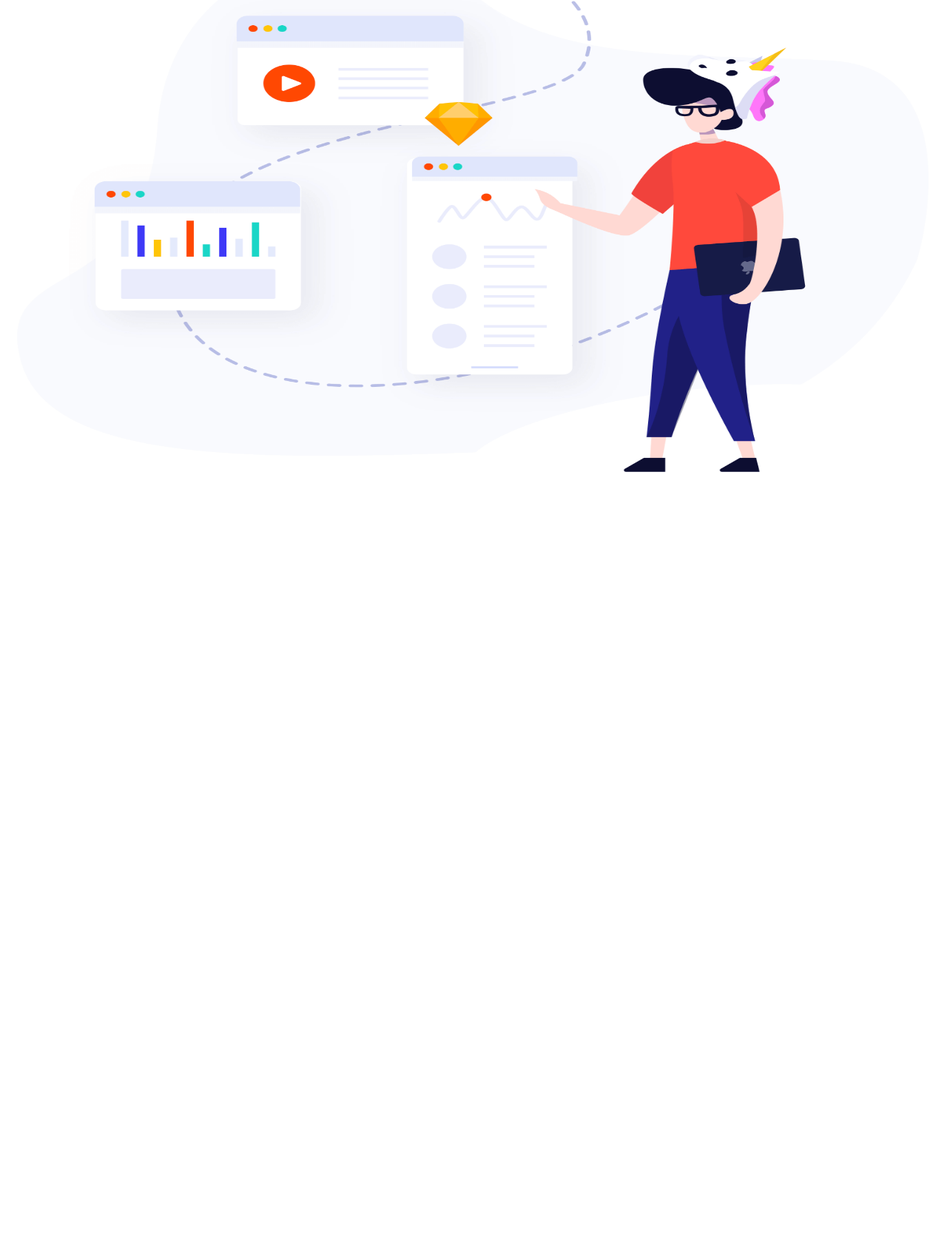
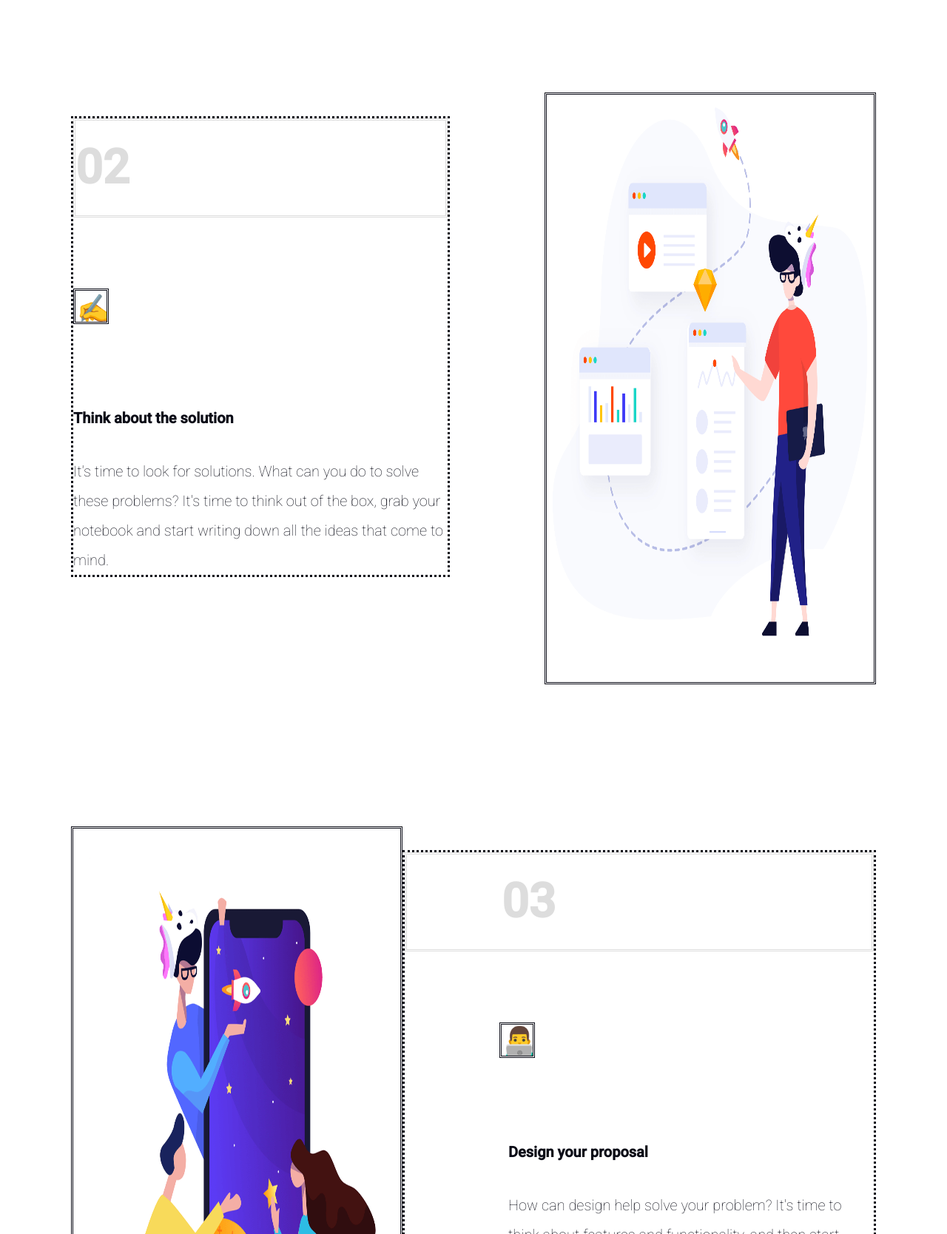
Before and after one commit to Isabelle-github/DesignerChallenges, a plain HTML site: page index.html in a window 1280 px wide. Shown: the part 4579-6247 px from the top of the page at 74% size. Before the commit the page ends 5387 px from the top, so only its background shows below. Drawn offline with Linux system fonts and the light colour scheme.

Commit message:
all steps drafted

```diff
--- a/assets/css/style.css
+++ b/assets/css/style.css
@@ -171,29 +171,28 @@ main article:first-of-type h1{
     height: 2em;
     display: inline-block;
 } */
-/* ======Main-STEP=======*/
+/* ======Main-STEP1=======*/
 .stepOdd {
     width: 100%;
-    height: 60vw;
     display: flex;
     justify-content: center;
     align-items:flex-start;
 }
 
 .stepOdd h1{
-    font-size: 3em;
+    font-size: 4em;
     color: #dddddd ;
     border-style: double;
     padding-left: 2em;
 }
-.stepOdd img{
-    width: 40%;
+.imgOdd{
+    width: 35%;
     border-style: double;
 }
 .stepOdd p{
     font-size: 1.25em;
     font-weight: lighter;
-    padding-left: 5em;
+    padding-left: 7em;
 }
 .stepOdd p:nth-of-type(1){
     font-weight: bold;
@@ -204,14 +203,52 @@ main article:first-of-type h1{
     border-style: dotted;
 } */
 .stepOdd div{
-    width: 40%;
+    width: 50%;
     border-style: dotted;
     margin-top: 8em;
 }
 .iconOdd{
     width: 3em;
     height: 3em;
-    left: 0;
-    right: 7em;
+    border-style: double;
+    margin-left: 8em;
+}
+/* ======Main-STEP2=======*/
+.stepEven {
+    width: 100%;
+    display: flex;
+    justify-content: center;
+    align-items:flex-start;
+}
+.stepEven div {
+    order: -1;
+    width: 40%;
+    border-style: dotted;
+    margin-top: 8em;
+    margin-right: 8em;
+}
+.iconEven{
+    width: 3em;
+    height: 3em;
     border-style: double;
 }
+.stepEven h1{
+    font-size: 4em;
+    color: #dddddd ;
+    border-style: double;
+}
+.stepEven p:nth-of-type(1){
+    font-weight: bold;
+}
+.stepEven p{
+    font-size: 1.25em;
+    font-weight: lighter;
+}
+.imgEven{
+    width: 35%;
+    border-style: double;
+}
+
+/* ======Main-STEP3=======*/
+
+/* ======Main-STEP4=======*/
--- a/index.html
+++ b/index.html
@@ -117,8 +117,40 @@
 
         </section>
         <section class="stepEven">
-            <img class="imgEven" src="./assets/img/step02.png" alt="">
-
+            <img class="imgEven" src="./assets/img/step02.png" alt="working woman">
+            <div class="divStepEven">
+                <h1>02</h1>
+                <img class="iconEven" src="./assets/img/step02.svg" alt="writing hand icon">
+                <p>Think about the solution</p>
+                <br>
+                <p>It's time to look for solutions. What can you do to solve these problems? It's time to think out of
+                    the box, grab your notebook and start writing down all the ideas that come to mind.</p>
+            </div>
+        </section>
+        <section class="stepOdd">
+            <img class="imgOdd" src="./assets/img/step03.png" alt="">
+            <div class="divStepOdd">
+                <h1>03</h1>
+                <img class="iconOdd" src="./assets/img/step03.svg" alt="computer geek icon">
+                <p>Design your proposal </p>
+                <br>
+                <p>How can design help solve your problem? It's time to think about features and functionality, and then
+                    start designing. Don’t forget to always ask yourself: Would I actually use this?
+                </p>
+            </div>
+        </section>
+        <section class="stepEven">
+            <img class="imgEven" src="./assets/img/step04.png" alt="">
+            <div class="divStepEven">
+                <h1>04</h1>
+                <img class="iconEven" src="./assets/img/step04.svg" alt="surfer icon">
+                <p>Share your work </p>
+                <br>
+                <p>Share your design on instagram or dribbble with the hashtag #thedesignproject Remember to explain
+                    what the problem was, how you came up with the solution and how the design achieves it. Find out
+                    what people have to say about it.
+                </p>
+            </div>
         </section>
     </main>
 
```
